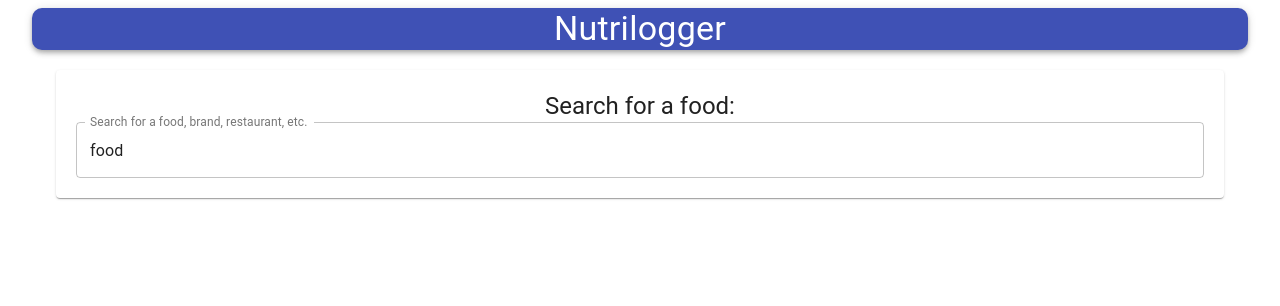
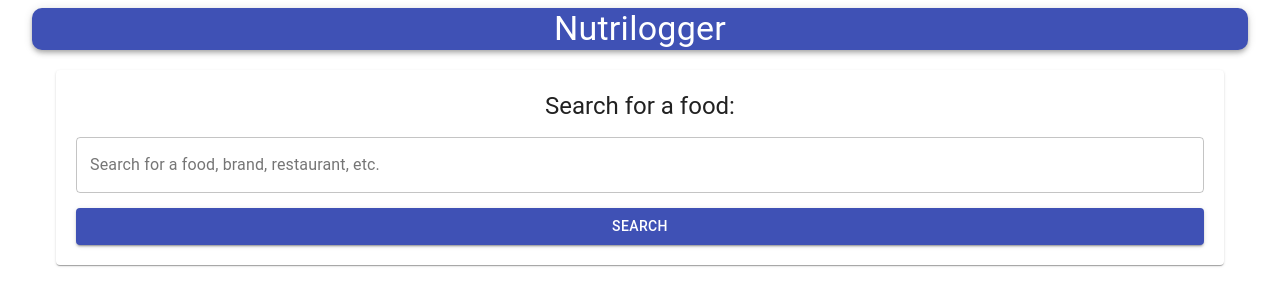
Before and after one commit to ethansilvas/nutrilogger-web, a React (Create React App) app in the folder nutrilogger-frontend/: page /search in a window 1280 px wide. Shown: the top 306 px of the page. Built offline with nearby package versions, Linux system fonts and the light colour scheme; no server answers.

Commit message:
search UI setup

```diff
--- a/nutrilogger-frontend/src/components/FoodSearch/FoodSearch.js
+++ b/nutrilogger-frontend/src/components/FoodSearch/FoodSearch.js
@@ -1,4 +1,4 @@
-import React, { useEffect } from 'react';
+import React, { useEffect, useState } from 'react';
 import { TextField, Button, Typography, Paper } from '@material-ui/core';
 import { useDispatch, useSelector } from 'react-redux';
 import { useLocation, useHistory } from 'react-router-dom';
@@ -21,21 +21,41 @@ const FoodSearch = () => {
     const page = query.get('page') || 1;
     const searchQuery = query.get('searchQuery');
 
+    const [search, setSearch] = useState('');
+
     console.log(food);
 
     useEffect(() => {
         dispatch(getFood());
     }, [dispatch]);
 
-    const handleSubmit = () => {
+    const handleSubmit = (e) => {
+        e.preventDefault();
+    }
 
+    const handleKeyPress = () => {
+
+    }
+
+    const searchFood = (e) => {
+        if (search.trim()) {
+            console.log('lmao');
+        } else {
+            e.preventDefault();
+            history.push('/');
+        }
     }
 
     return (
         <Paper className={classes.paper}>
             <form className={classes.foodSearchForm} autoComplete='off' noValidate onSubmit={handleSubmit}>
                 <Typography variant='h5'>Search for a food:</Typography>
-                <TextField name='search' variant='outlined' label='Search for a food, brand, restaurant, etc.' fullWidth value='food' onChange={() => {}} />
+                <TextField name='search' variant='outlined' label='Search for a food, brand, restaurant, etc.' fullWidth
+                    value={search}
+                    onChange={(e) => setSearch(e.target.value)}
+                    onKeyPress={() => {}}
+                />
+                <Button onClick={searchFood} variant='contained' color='primary' fullWidth>Search</Button>
             </form>
         </Paper>
     );
--- a/nutrilogger-frontend/src/components/FoodSearch/styles.js
+++ b/nutrilogger-frontend/src/components/FoodSearch/styles.js
@@ -4,7 +4,8 @@ export default makeStyles(() => ({
     foodSearchForm: {
         display: 'flex',
         flexWrap: 'wrap',
-        justifyContent: 'center'
+        justifyContent: 'center',
+        gap: '15px'
     },
 
     paper: {
```
